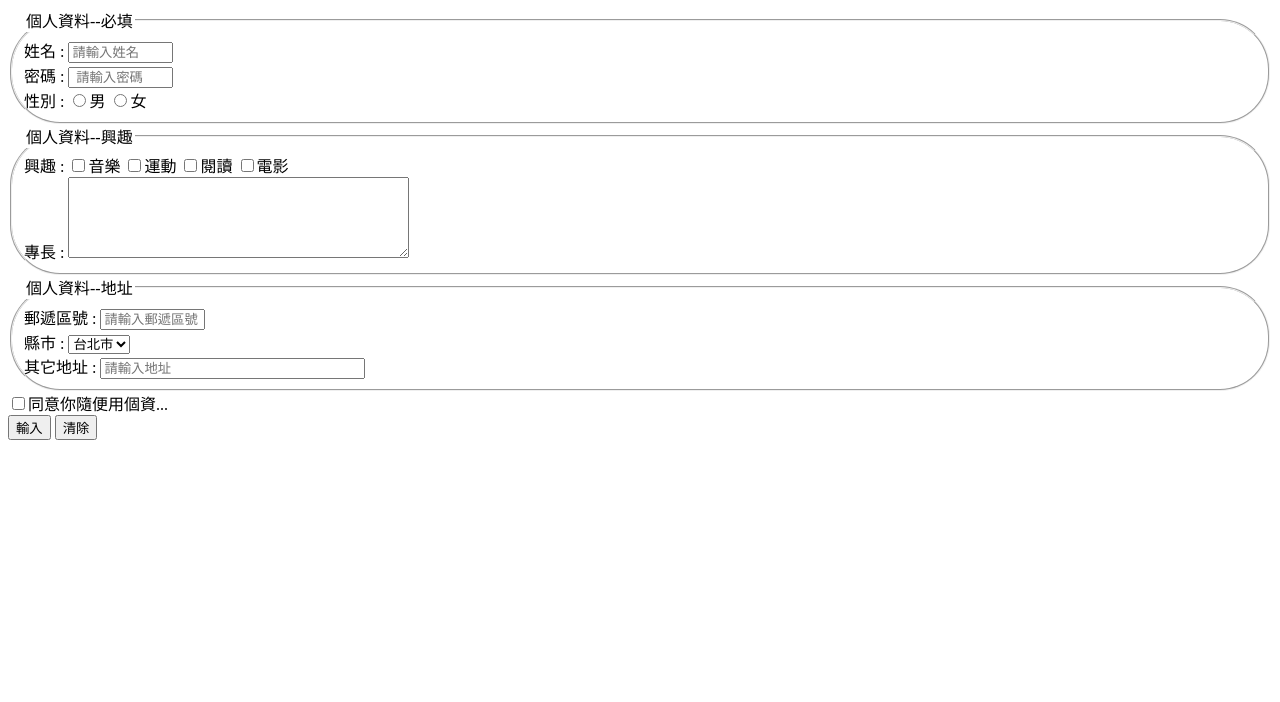
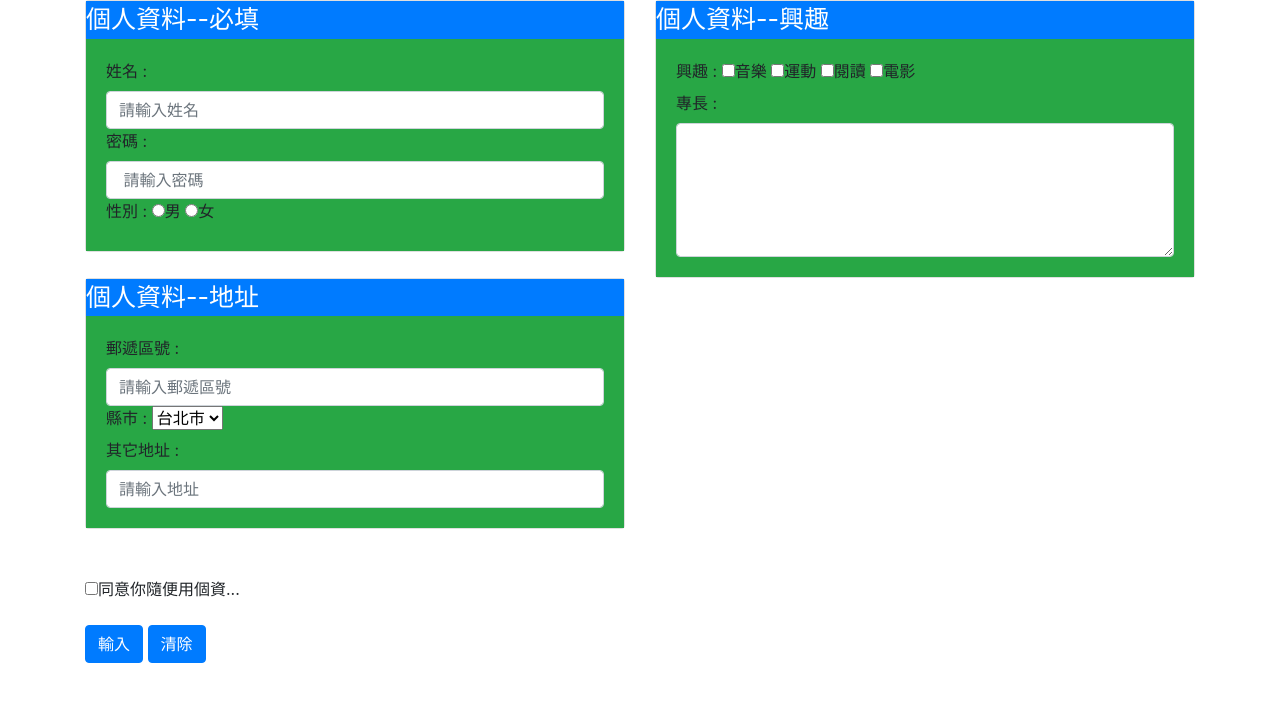
Before and after one commit to larrylinr5/homework9, a plain HTML site: page index.html in a window 1280 px wide. Drawn offline with nearby package versions, Linux system fonts and the light colour scheme.

Commit message:
bootstrap

```diff
--- a/index.css
+++ b/index.css
@@ -1,4 +1,4 @@
-.a1
+#a2
 {
-    border-radius:50px
+    font-size: 25px;
 }
--- a/index.html
+++ b/index.html
@@ -2,6 +2,10 @@
 <html lang="en">
 
 <head>
+    <link rel="stylesheet"
+        href="https://cdnjs.cloudflare.com/ajax/libs/twitter-bootstrap/4.3.1/css/bootstrap.min.css" />
+    <script src="https://cdnjs.cloudflare.com/ajax/libs/jquery/3.4.1/jquery.min.js"></script>
+    <script src="https://cdnjs.cloudflare.com/ajax/libs/twitter-bootstrap/4.3.1/js/bootstrap.min.js"></script>
     <link rel="stylesheet" href="index.css">
     <meta charset="UTF-8">
     <meta name="viewport" content="width=device-width, initial-scale=1.0">
@@ -41,24 +45,33 @@
     <form id="form1"
         action=" http://isbaas.azurewebsites.net/WebForms/Form2Mail.aspx?mailto=howdii69@gmail.com&redirect=http://www.google.com"
         method="POST">
-        <fieldset class="a1">
-            <legend>個人資料--必填</legend>
+        <div class="container">
+            <div class="row">
+                <div class="col-md-6">
+                    <div class="card">
+                        <div class="card-head bg-primary text-white" id="a2">個人資料--必填</div>
+                        <div class="card-body bg-success text-red">
                             <div>
                                 <label>姓名 : </label>
-                <input type="text" name="account" placeholder="請輸入姓名" size="10">
+                                <input type="text" class="form-control" name="account" placeholder="請輸入姓名" size="10">
                             </div>
                             <div>
                                 <label>密碼 :</label>
-                <input type="password" name="psw"" placeholder=" 請輸入密碼" size="10">
+                                <input type="password" class="form-control" name="psw"" placeholder=" 請輸入密碼" size="10">
                             </div>
                             <div>
                                 <label>性別 :</label>
                                 <input type="radio" name="gender" value="0">男
                                 <input type="radio" name="gender" value="1">女
                             </div>
-        </fieldset>
-        <fieldset class="a1">
-            <legend>個人資料--興趣</legend>
+                        </div>
+                    </div>
+                </div>
+                <div class="col-md-6">
+                    <div class="card">
+                        <div class="card-head bg-primary text-white" id="a2">個人資料--興趣</div>
+                        <div class="card-body bg-success text-red">
+
                             <div>
                                 <label>興趣 :</label>
                                 <input type="checkbox" name="hobby" value="音樂">音樂
@@ -68,14 +81,20 @@
                             </div>
                             <div>
                                 <label>專長 :</label>
-                <textarea name="filedMutiText" id="filedMutiText" cols="40" rows="5"></textarea>
+                                <textarea name="filedMutiText" class="form-control" id="filedMutiText" cols="40"
+                                    rows="5"></textarea>
                             </div>
-        </fieldset>
-        <fieldset class="a1">
-            <legend>個人資料--地址</legend>
+                        </div>
+                    </div>
+                </div>
+                <div class="col-md-6">
+                    <div class="card">
+                        <div class="card-head bg-primary text-white" id="a2">個人資料--地址</div>
+                        <div class="card-body bg-success text-red">
+
                             <div>
                                 <label>郵遞區號 :</label>
-                <input type="text" name="mailNum" placeholder="請輸入郵遞區號" size="10">
+                                <input type="text" name="mailNum" class="form-control" placeholder="請輸入郵遞區號" size="10">
                             </div>
                             <div>
                                 <label>縣市 :</label>
@@ -88,16 +107,30 @@
                             </div>
                             <div>
                                 <label>其它地址 :</label>
-                <input type="text" name="otherAdress" placeholder="請輸入地址" size="30">
+                                <input type="text" class="form-control" name="otherAdress" placeholder="請輸入地址"
+                                    size="30">
                             </div>
-        </fieldset class="a1">
+                        </div>
+                    </div>
+                </div>
+            </div>
+        </div>
+        <br><br>
+        <div class="container">
+            <div class="row">
+                <div class="col-md-6">
                     <div>
                         <input type="checkbox" id="MustCheck" name="MustCheck">同意你隨便用個資...
                     </div>
+                    <br>
                     <div>
-            <input type="submit" value="輸入">
-            <input type="reset" value="清除">
+                        <input type="submit" class="btn btn-primary" value="輸入">
+                        <input type="reset" class="btn btn-primary" value="清除">
                     </div>
+                </div>
+            </div>
+        </div>
+
     </form>
 </body>
 
```
Lines whose indentation alone changed are shown as unchanged.
